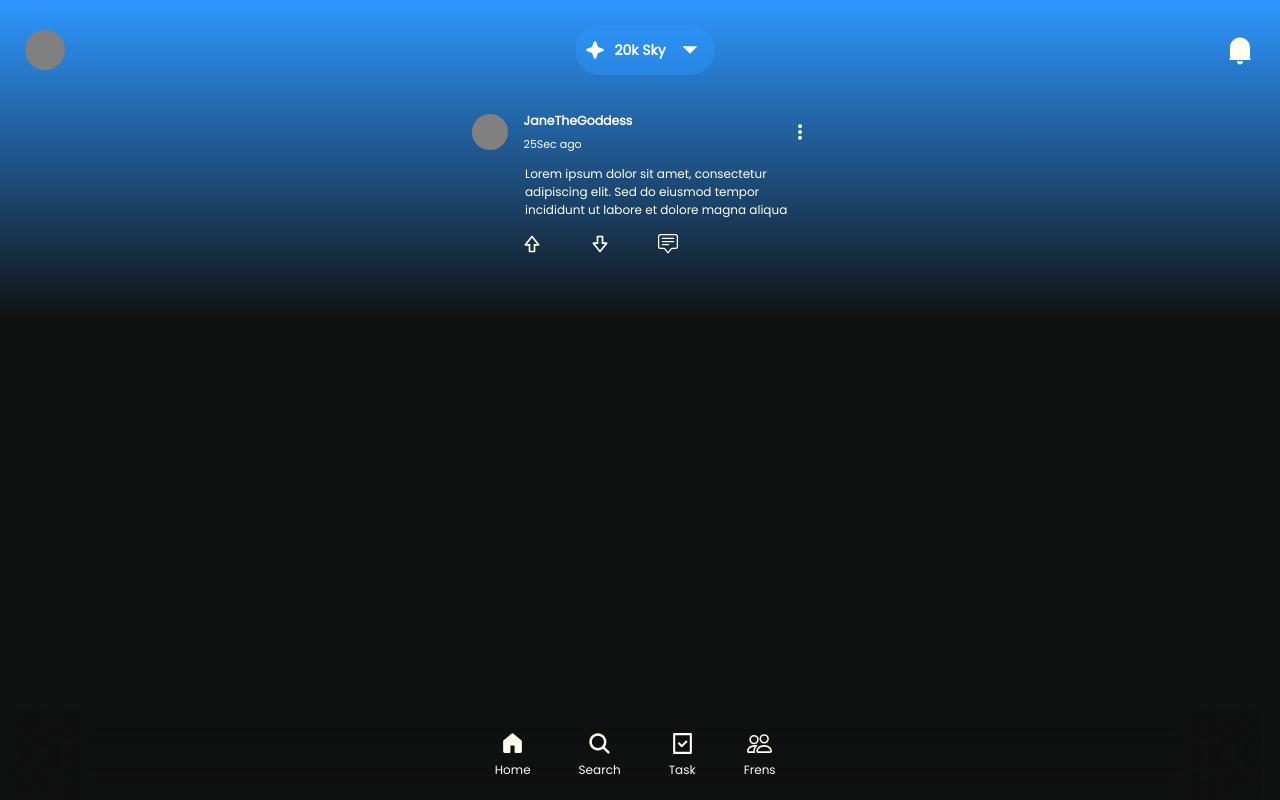
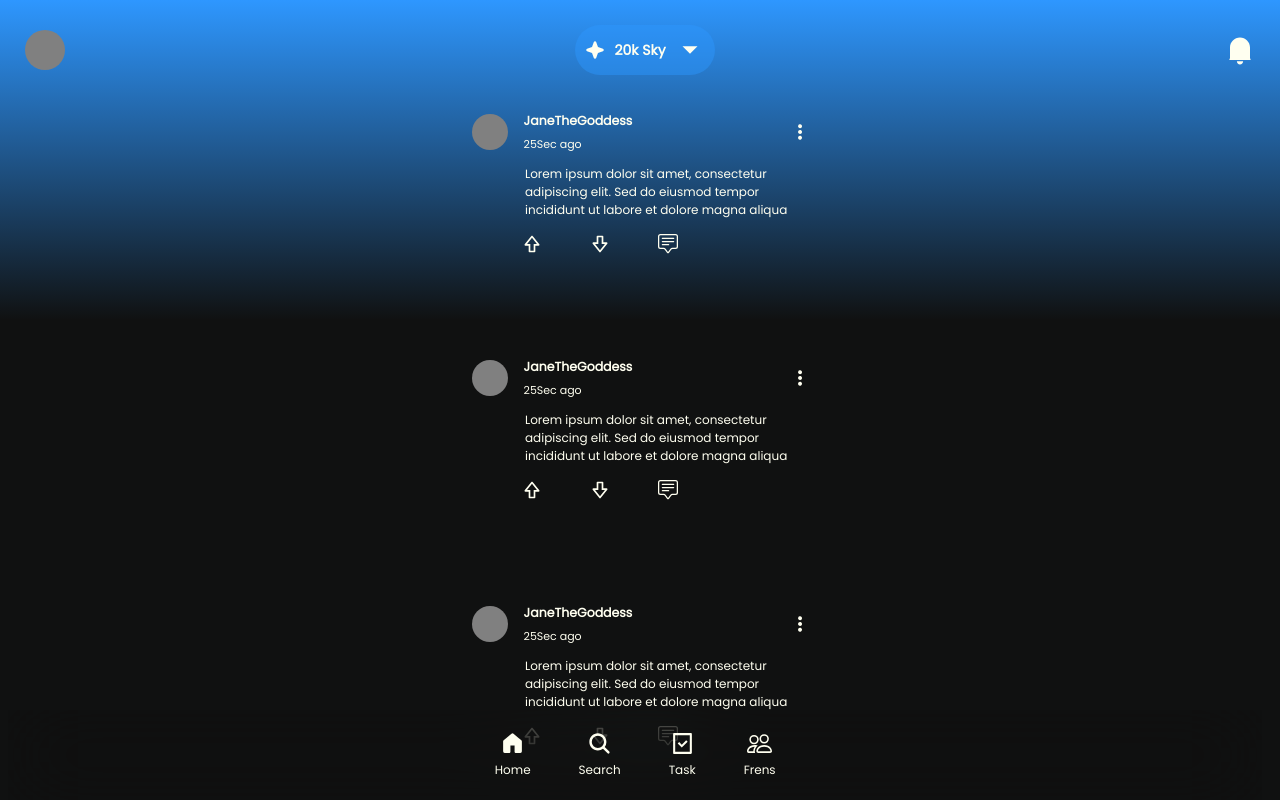
Before and after one commit to Chuks256/sky_web, a React (Vite) app: page / in a window 1280 px wide. Built offline with nearby package versions, Linux system fonts and the light colour scheme.

Commit message:
working on post

```diff
--- a/src/Components/BottomNavigation.jsx
+++ b/src/Components/BottomNavigation.jsx
@@ -9,7 +9,7 @@ import { BsPeople } from "react-icons/bs";
 import styled from "styled-components"
 
 const Container = styled.div`
-position:absolute;
+position:fixed;
 bottom:0px;
 z-index:1;
 display:flex;
--- a/src/Components/Post.modal.jsx
+++ b/src/Components/Post.modal.jsx
@@ -92,6 +92,9 @@ const PostModal=()=>{
           Sed do eiusmod tempor incididunt ut labore et dolore magna aliqua
           </PostContent>
 
+
+
+
           {/* reaction section */}
           <ReactionContainer>
             <BiUpvote size={20}/>
--- a/src/Pages/HomeScreen.jsx
+++ b/src/Pages/HomeScreen.jsx
@@ -66,6 +66,9 @@ const HomeScreen=()=>{
 
             {/* Post section */}
             <PostModal />
+            <PostModal />
+            <PostModal />
+
 
             {/* Bottom Navigaion */}
             <BottomNavigation />
```
